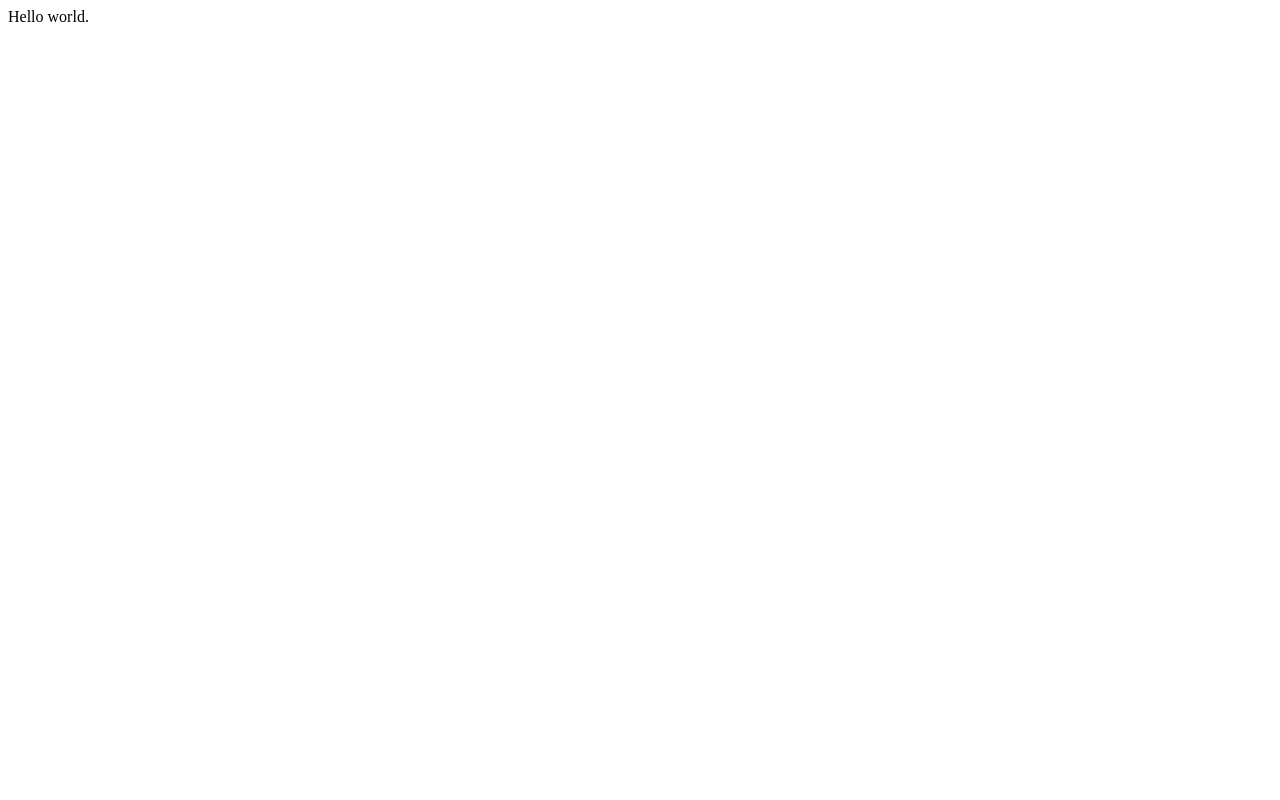
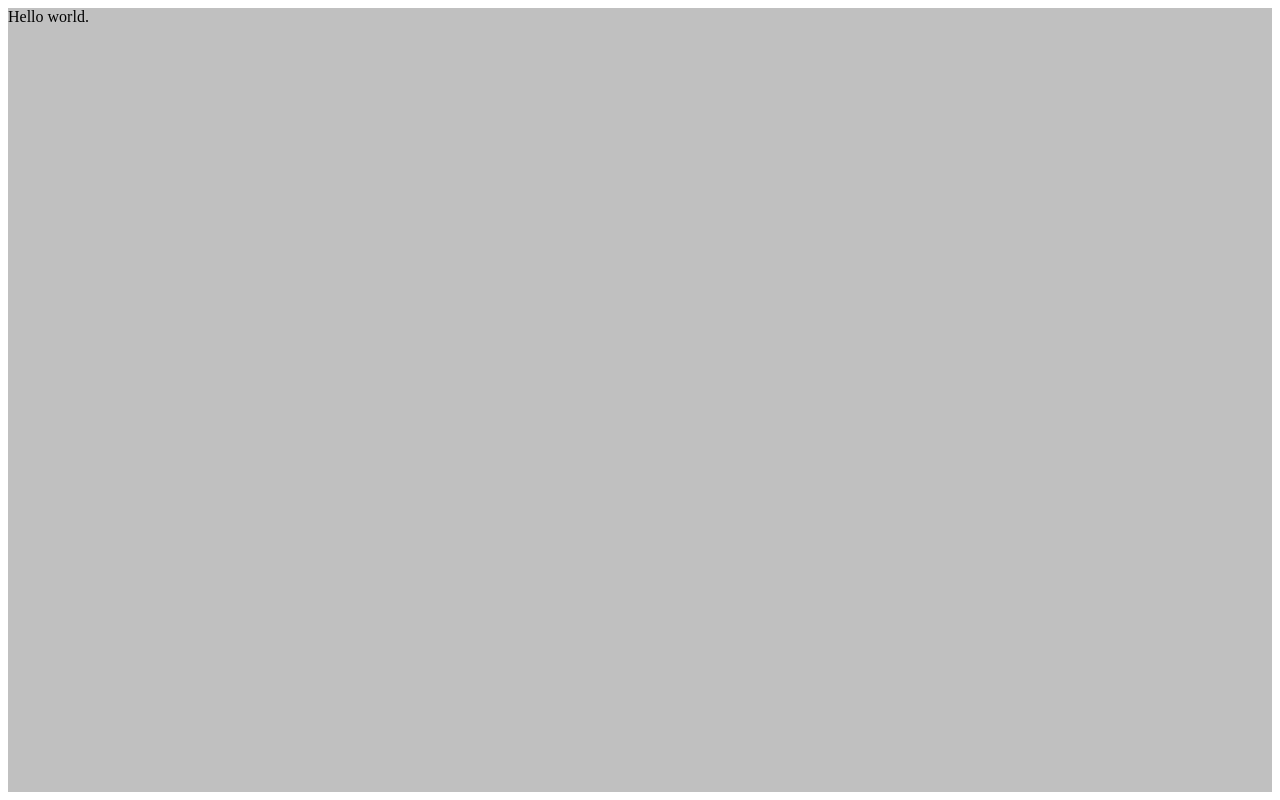
Before and after one commit to richmiles/richmiles, a React (Vite) app: page / in a window 1280 px wide. Built offline with nearby package versions, Linux system fonts and the light colour scheme.

Commit message:
Added basic theming.

```diff
--- a/package.json
+++ b/package.json
@@ -18,16 +18,16 @@
   },
   "homepage": "https://github.com/richmiles/richmiles#readme",
   "dependencies": {
-    "@emotion/react": "^11.10.5",
-    "@emotion/styled": "^11.10.5",
     "@mui/material": "^5.11.4",
     "react": "^18.2.0",
     "react-dom": "^18.2.0"
   },
   "devDependencies": {
+    "@emotion/css": "^11.10.5",
     "@types/react": "^18.0.26",
     "@types/react-dom": "^18.0.10",
-    "parcel-bundler": "^1.8.1",
+    "parcel": "^2.0.0-rc.0",
+    "process": "^0.11.10",
     "typescript": "^4.9.4"
   }
 }
--- a/src/App.tsx
+++ b/src/App.tsx
@@ -1,15 +1,21 @@
 import React from 'react';
-import * as ReactDOM from 'react-dom/client';
+import { ThemeProvider } from '@emotion/react';
+import { css } from '@emotion/css'
+import theme from './theme';
+
+
+var background = css`
+  background-color: ${theme.colors.background};
+  width: 100%;
+  height: 100%;`
 
 export function App() {
   return (
-    <div>
-      Hello world.
-    </div>
+    <ThemeProvider theme={theme}>
+      <div className={background} >
+        Hello world.
+      </div>
+    </ThemeProvider>
 
   )
 }
-
-
-const root = ReactDOM.createRoot(document.getElementById("root")!)
-root.render(<App />)
--- a/src/index.html
+++ b/src/index.html
@@ -7,6 +7,6 @@
 </head>
 <body>
     <div id="root"></div>
-    <script src="./App.tsx"></script>
+    <script type="module" src="./index.tsx"></script>
 </body>
 </html>
--- /dev/null
+++ b/src/theme.ts
@@ -0,0 +1,57 @@
+export const colorPalette = {
+    silver: '#C0C0C0',
+    light_steel_blue: '#B0C4DE',
+    dark_slate_gray: '#2F4F4F',
+    aluminum: '#BFBFBF',
+    steel_blue: '#4682B4'
+};
+
+interface Theme {
+    colors: {
+        background: string;
+        primaryText: string;
+        secondaryText: string;
+        highlight: string;
+        accent: string;
+    }
+    typography: {
+        fontFamily: string;
+        fontSize: string;
+    },
+    spacing: {
+        padding: string;
+        margin: string;
+    },
+    layout: {
+        maxWidth: string;
+    },
+    animation: {
+        transition: string;
+    }
+}
+
+const theme: Theme = {
+    colors: {
+        background: colorPalette['silver'],
+        primaryText: colorPalette['light_steel_blue'],
+        secondaryText: colorPalette['dark_slate_gray'],
+        highlight: colorPalette['aluminum'],
+        accent: colorPalette['steel_blue']
+    },
+    typography: {
+        fontFamily: 'Arial',
+        fontSize: '16px'
+    },
+    spacing: {
+        padding: '10px',
+        margin: '20px'
+    },
+    layout: {
+        maxWidth: '1200px'
+    },
+    animation: {
+        transition: '0.3s ease-in-out'
+    }
+};
+
+export default theme;
```
Also changed, not shown: src/Site/Site.tsx (+16 -3 lines), src/index.tsx (added, +8 -0 lines), tsconfig.json (+15 -19 lines), 2 other files (tests, documents, lock files or other folders).
